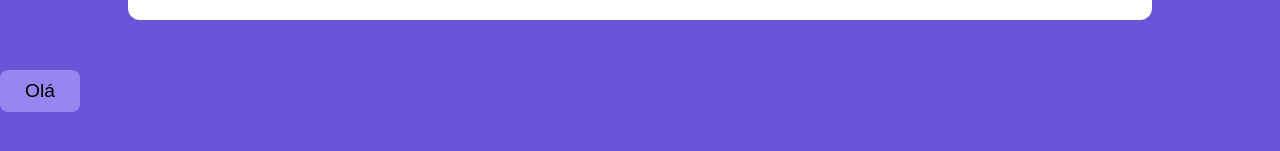
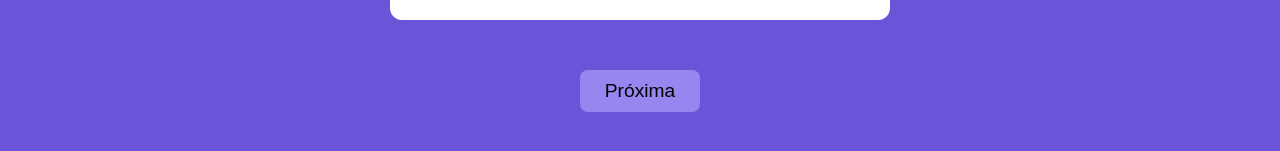
Before and after one commit to ChristanDaniel/clone-quiz-game, a Next.js app: page / in a window 1280 px wide. Shown: the part 535-686 px from the top of the page. Built offline with nearby package versions, Linux system fonts and the light colour scheme.

Commit message:
pequenas alterações

```diff
--- a/pages/index.tsx
+++ b/pages/index.tsx
@@ -2,6 +2,7 @@ import type { NextPage } from 'next'
 import { useState } from 'react'
 import Botao from '../src/components/Botao'
 import Questao from '../src/components/Questao'
+import Questionario from '../src/components/Questionario'
 import QuestaoModel from '../src/model/questao'
 import RespostaModel from '../src/model/resposta'
 
@@ -16,26 +17,33 @@ const questaoMock = new QuestaoModel(1, 'Melhor cor?', [
 const Home: NextPage = () => {
   const [questao, setQuestao] = useState(questaoMock)
 
-  function respostaFornecida(indice: number) {
-    console.log(indice)
-    setQuestao(questao.responderCom(indice))
+  function questaoRespondida(questao: QuestaoModel) {
+
   }
 
-  function tempoEsgotado() {
-    if (!questao.respondida) {
-      setQuestao(questao.responderCom(-1))
-    }
+  function irPraProximoPasso() {
+
   }
+
+  // function respostaFornecida(indice: number) {
+  //   console.log(indice)
+  //   setQuestao(questao.responderCom(indice))
+  // }
+
+  // function tempoEsgotado() {
+  //   if (!questao.respondida) {
+  //     setQuestao(questao.responderCom(-1))
+  //   }
+  // }
 
   return (
     <div>
-      <Questao
-        valor={questao}
-        respostaFornecida={respostaFornecida}
-        tempoEsgotado={tempoEsgotado}
-        tempoPraResposta={5}
+      <Questionario
+        questao={questao}
+        ultima={false}
+        questaoRespondida={questaoRespondida}
+        irPraProximoPasso={irPraProximoPasso}
       />
-      <Botao texto={'Olá'}></Botao>
     </div>
   )
 }
--- a/src/components/Questionario/style.module.css
+++ b/src/components/Questionario/style.module.css
@@ -0,0 +1,6 @@
+.questionario {
+    display: flex;
+    flex-direction: column;
+    justify-content: center;
+    align-items: center;
+}
```
